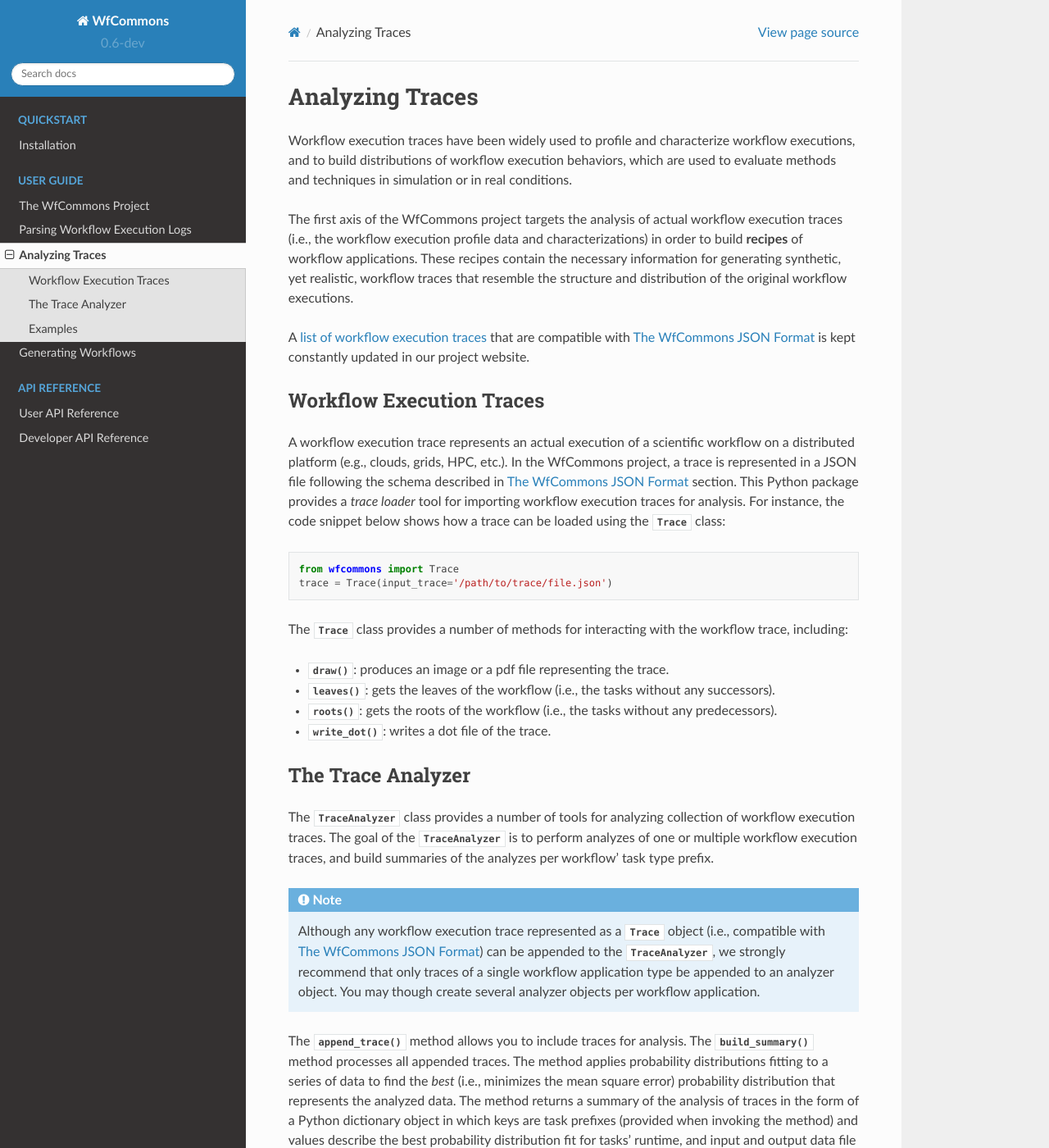
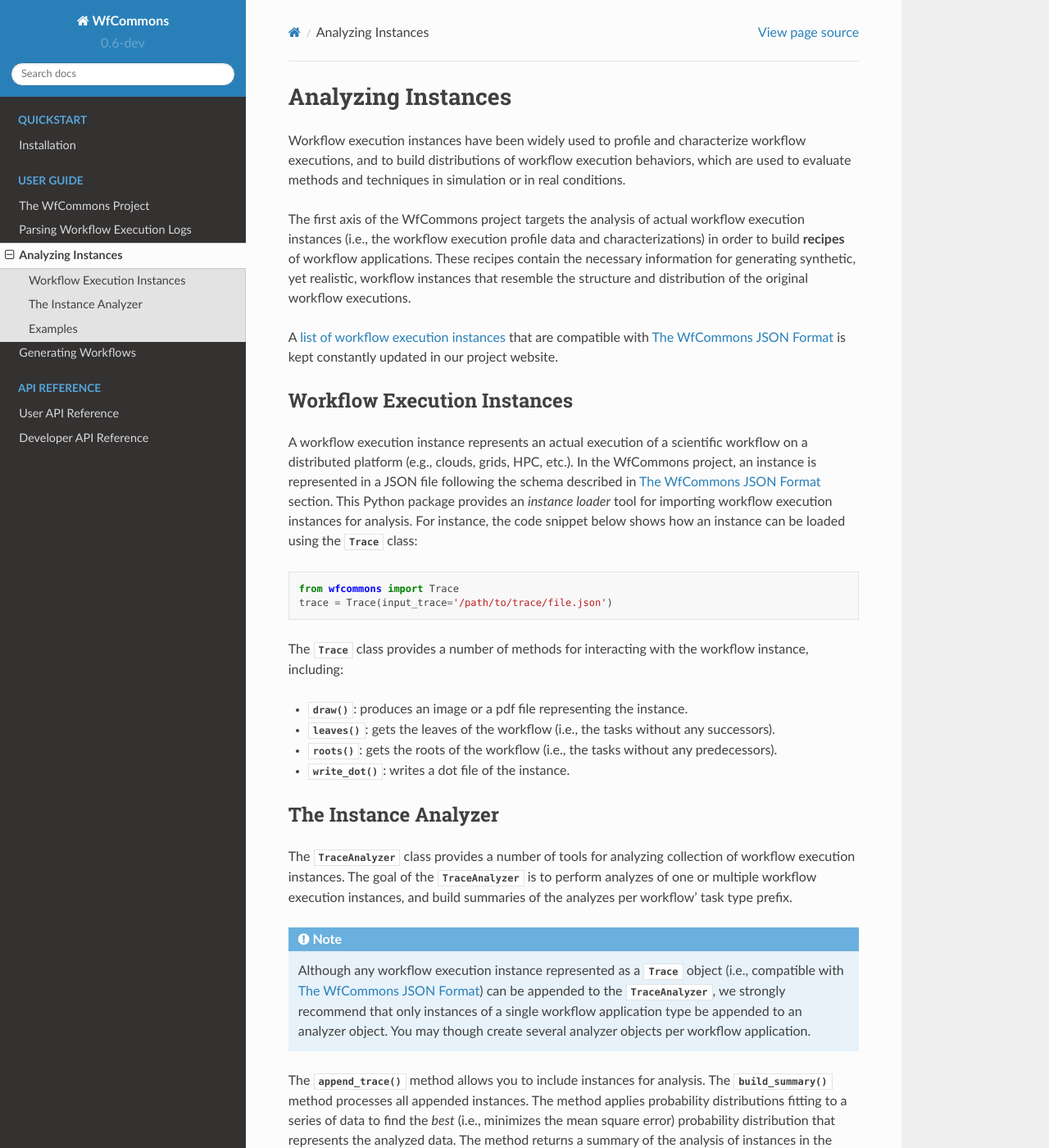
Before and after one commit to wfcommons/WfCommons, a Sphinx documentation site: the page built from docs/source/analyzing_instances.rst, in a window 1280 px wide and 1400 px high. Shown: the whole window at 82% size. Built offline with Sphinx 7.4.7 and the Read the Docs theme 2.0.0, drawn with Linux system fonts in a browser that asks for light colours; some of the changed text lies outside the part shown.

Commit message:
renaming trace to instance in documentation

```diff
--- a/docs/source/analyzing_traces.rst
+++ b/docs/source/analyzing_instances.rst
@@ -1,72 +1,72 @@
 .. _traces-label:
 
-Analyzing Traces
+Analyzing Instances
 ================
 
-Workflow execution traces have been widely used to profile and characterize
+Workflow execution instances have been widely used to profile and characterize
 workflow executions, and to build distributions of workflow execution behaviors,
 which are used to evaluate methods and techniques in simulation or in real
 conditions.
 
 The first axis of the WfCommons project targets the analysis of actual workflow
-execution traces (i.e., the workflow execution profile data and characterizations)
+execution instances (i.e., the workflow execution profile data and characterizations)
 in order to build **recipes** of workflow applications. These recipes contain
 the necessary information for generating synthetic, yet realistic, workflow
-traces that resemble the structure and distribution of the original workflow
+instances that resemble the structure and distribution of the original workflow
 executions.
 
-A `list of workflow execution traces <https://wfcommons.org/traces.html>`_
+A `list of workflow execution instances <https://wfcommons.org/instances>`_
 that are compatible with :ref:`json-format-label` is kept constantly updated
 in our project website.
 
-Workflow Execution Traces
+Workflow Execution Instances
 -------------------------
 
-A workflow execution trace represents an actual execution of a scientific
+A workflow execution instance represents an actual execution of a scientific
 workflow on a distributed platform (e.g., clouds, grids, HPC, etc.). In the
-WfCommons project, a trace is represented in a JSON file following the
+WfCommons project, an instance is represented in a JSON file following the
 schema described in :ref:`json-format-label` section. This Python package
-provides a *trace loader* tool for importing workflow execution traces
-for analysis. For instance, the code snippet below shows how a trace can
+provides an *instance loader* tool for importing workflow execution instances
+for analysis. For instance, the code snippet below shows how an instance can
 be loaded using the :class:`~wfcommons.trace.trace.Trace` class: ::
 
     from wfcommons import Trace
     trace = Trace(input_trace='/path/to/trace/file.json')
 
 The :class:`~wfcommons.trace.trace.Trace` class provides a number of
-methods for interacting with the workflow trace, including:
+methods for interacting with the workflow instance, including:
 
-- :meth:`~wfcommons.trace.trace.Trace.draw`: produces an image or a pdf file representing the trace.
+- :meth:`~wfcommons.trace.trace.Trace.draw`: produces an image or a pdf file representing the instance.
 - :meth:`~wfcommons.trace.trace.Trace.leaves`: gets the leaves of the workflow (i.e., the tasks without any successors).
 - :meth:`~wfcommons.trace.trace.Trace.roots`: gets the roots of the workflow (i.e., the tasks without any predecessors).
-- :meth:`~wfcommons.trace.trace.Trace.write_dot`: writes a dot file of the trace.
+- :meth:`~wfcommons.trace.trace.Trace.write_dot`: writes a dot file of the instance.
 
-The Trace Analyzer
+The Instance Analyzer
 ------------------
 
 The :class:`~wfcommons.trace.trace_analyzer.TraceAnalyzer` class provides
-a number of tools for analyzing collection of workflow execution traces. The
+a number of tools for analyzing collection of workflow execution instances. The
 goal of the :class:`~wfcommons.trace.trace_analyzer.TraceAnalyzer` is to
-perform analyzes of one or multiple workflow execution traces, and build
+perform analyzes of one or multiple workflow execution instances, and build
 summaries of the analyzes per workflow' task type prefix.
 
 .. note::
 
-    Although any workflow execution trace represented as a
+    Although any workflow execution instance represented as a
     :class:`~wfcommons.trace.trace.Trace` object (i.e., compatible with
     :ref:`json-format-label`) can be appended to the
     :class:`~wfcommons.trace.trace_analyzer.TraceAnalyzer`, we strongly
-    recommend that only traces of a single workflow application type be
+    recommend that only instances of a single workflow application type be
     appended to an analyzer object. You may though create several analyzer
     objects per workflow application.
 
 The :meth:`~wfcommons.trace.trace_analyzer.TraceAnalyzer.append_trace` method
-allows you to include traces for analysis. The
+allows you to include instances for analysis. The
 :meth:`~wfcommons.trace.trace_analyzer.TraceAnalyzer.build_summary` method
-processes all appended traces. The method applies probability distributions fitting
+processes all appended instances. The method applies probability distributions fitting
 to a series of data to find the *best* (i.e., minimizes the mean square error)
 probability distribution that represents the analyzed data. The method returns
-a summary of the analysis of traces in the form of a Python dictionary object in
+a summary of the analysis of instances in the form of a Python dictionary object in
 which keys are task prefixes (provided when invoking the method) and values
 describe the best probability distribution fit for tasks' runtime, and input and
 output data file sizes. The code excerpt below shows an example of an analysis
@@ -90,7 +90,7 @@ summary showing the best fit probability distribution for runtime of the
     }
 
 Workflow analysis summaries can then be used to develop :ref:`workflow-recipe-label`,
-in which themselves are used to :ref:`generate realistic synthetic workflow traces
+in which themselves are used to :ref:`generate realistic synthetic workflow instances
 <generating-workflows-label>`.
 
 Probability distribution fits can also be plotted by using the
@@ -101,7 +101,7 @@ methods -- plots will be saved as :code:`png` files.
 Examples
 --------
 
-The following example shows the analysis of a set of traces, stored in a local folder,
+The following example shows the analysis of a set of instances, stored in a local folder,
 of a Seismology workflow. In this example, we seek for finding the best probability
 distribution fitting for task *prefixes* of the Seismology workflow
 (:code:`sG1IterDecon`, and :code:`wrapper_siftSTFByMisfit`), and generate all fit
@@ -112,23 +112,23 @@ plots (runtime, and input and output files) into the :code:`fits` folder using
     from os import listdir
     from os.path import isfile, join
 
-    # obtaining list of trace files in the folder
-    TRACES_PATH = "/Path/to/some/trace/folder/"
-    trace_files = [f for f in listdir(TRACES_PATH) if isfile(join(TRACES_PATH, f))]
+    # obtaining list of instance files in the folder
+    INSTANCES_PATH = "/Path/to/some/instance/folder/"
+    instance_files = [f for f in listdir(INSTANCES_PATH) if isfile(join(INSTANCES_PATH, f))]
 
-    # creating the trace analyzer object
+    # creating the instance analyzer object
     analyzer = TraceAnalyzer()
 
-    # appending trace files to the trace analyzer
-    for trace_file in trace_files:
-        trace = Trace(input_trace=TRACES_PATH + trace_file)
-        analyzer.append_trace(trace)
+    # appending instance files to the instance analyzer
+    for instance_file in instance_files:
+        instance = Trace(input_trace=INSTANCES_PATH + instance_file)
+        analyzer.append_trace(instance)
 
-    # list of workflow task name prefixes to be analyzed in each trace
+    # list of workflow task name prefixes to be analyzed in each instance
     workflow_tasks = ['sG1IterDecon', 'wrapper_siftSTFByMisfit']
 
-    # building the trace summary
-    traces_summary = analyzer.build_summary(workflow_tasks, include_raw_data=True)
+    # building the instance summary
+    instances_summary = analyzer.build_summary(workflow_tasks, include_raw_data=True)
 
     # generating all fit plots (runtime, and input and output files)
     analyzer.generate_all_fit_plots(outfile_prefix='fits/seismology')
--- a/docs/source/index.rst
+++ b/docs/source/index.rst
@@ -7,10 +7,10 @@
 enabling scientific workflow research and development. This Python package
 provides a collection of tools for:
 
-- Analyzing traces of actual workflow executions;
+- Analyzing instances of actual workflow executions;
 - Producing recipes structures for creating workflow recipes for workflow
   generation; and
-- Generating synthetic realistic workflow traces.
+- Generating synthetic realistic workflow instances.
 
 .. figure::  images/wfcommons.png
    :scale:   90 %
@@ -45,7 +45,7 @@ support@wfcommons.org.
 
     introduction.rst
     parsing_logs.rst
-    analyzing_traces.rst
+    analyzing_instances.rst
     generating_workflows.rst
 
 .. toctree::
```
Also changed, not shown: docs/source/generating_workflows.rst (+20 -20 lines), docs/source/introduction.rst (+16 -16 lines), docs/source/parsing_logs.rst (+7 -7 lines).
